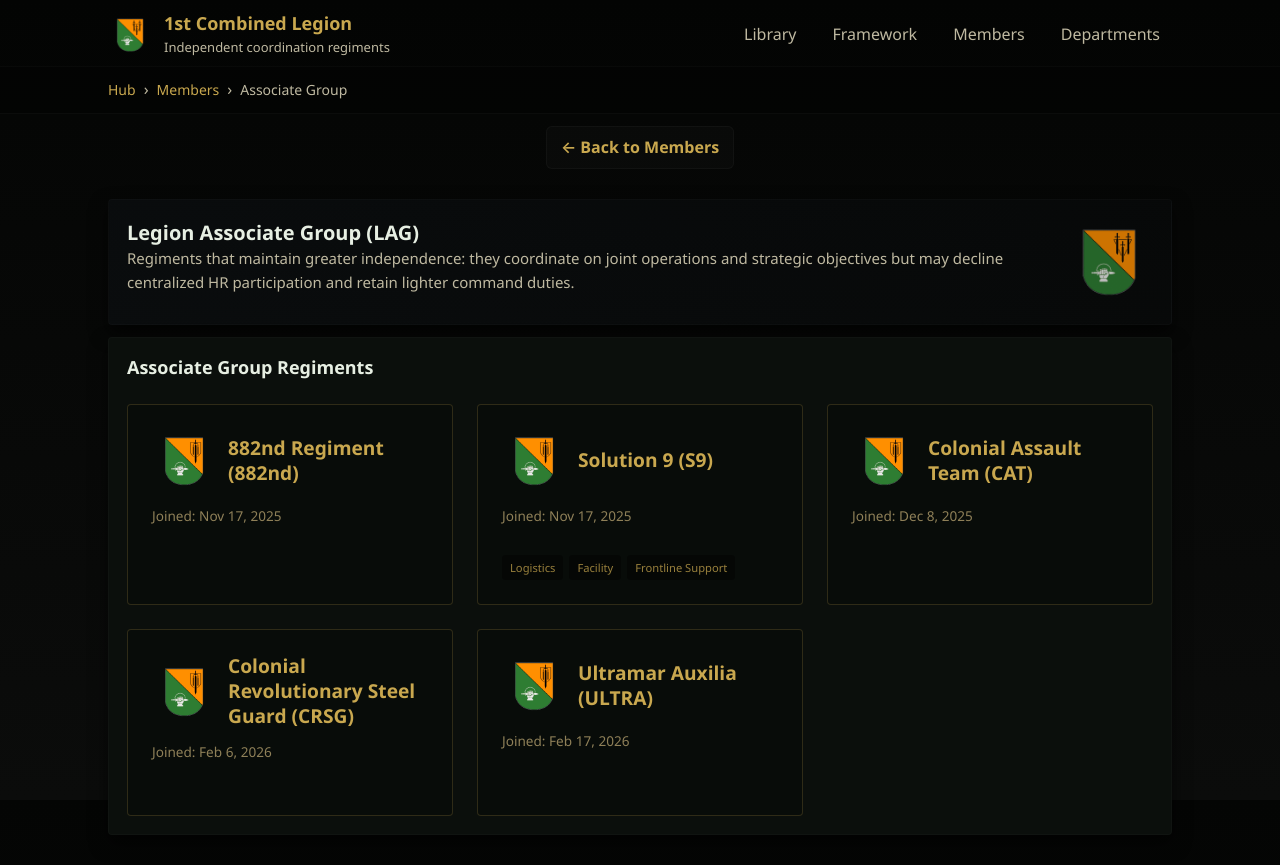
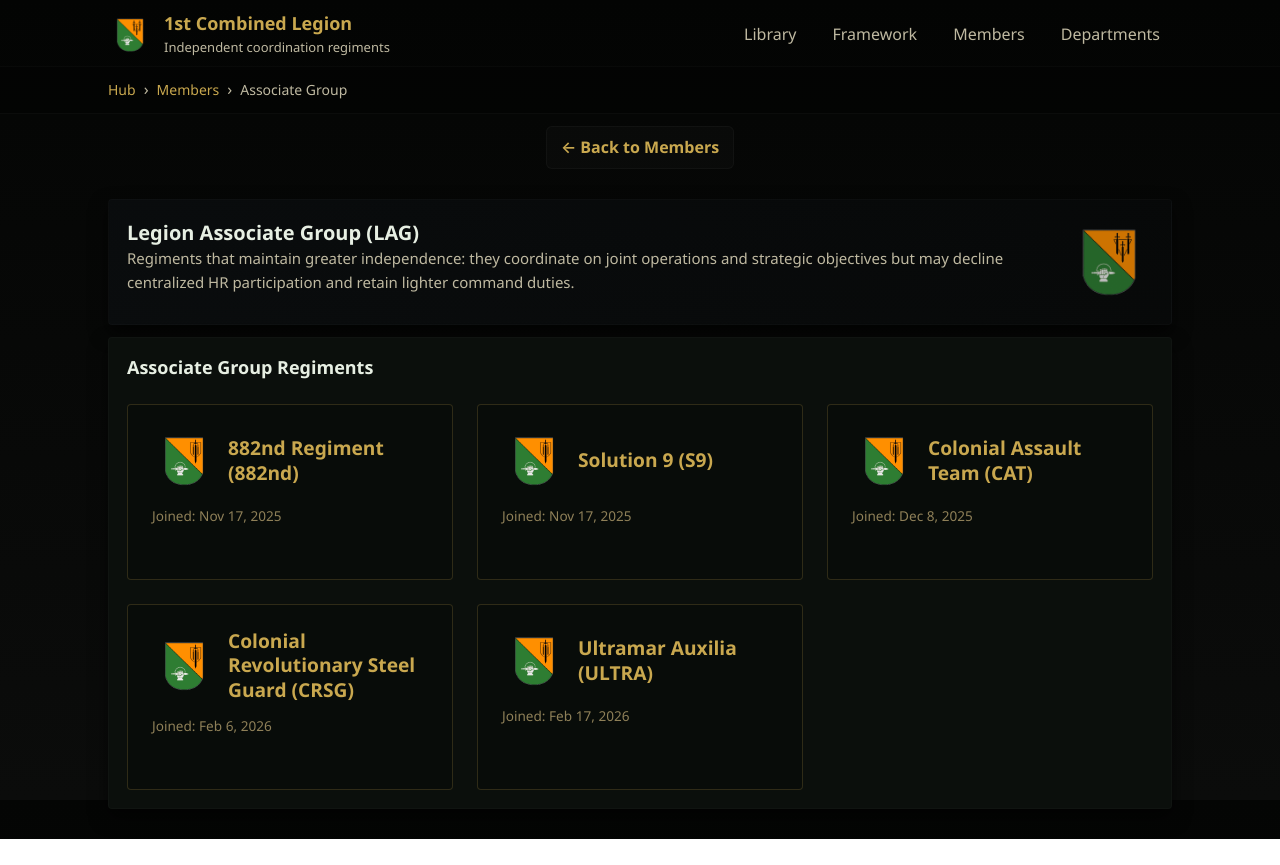
Before and after one commit to LD-eirish/1CLHome, a React (Vite) app: page /associate-group in a window 1280 px wide. After the commit the page ends 839 px from the top, so only its background shows below. Built offline with nearby package versions, Linux system fonts and the light colour scheme.

Commit message:
Update RegimentCard.tsx

```diff
--- a/src/presentation/components/RegimentCard.tsx
+++ b/src/presentation/components/RegimentCard.tsx
@@ -66,7 +66,7 @@ export function RegimentCard({ regiment, index, onClick, hideDetails = false }:
         {!hideDetails && <p className="regiment-desc">{truncatedDescription}</p>}
       </div>
       <div className="regiment-card-footer">
-        {regiment.tags && regiment.tags.length > 0 && regiment.tags[0] !== '' && (
+        {!hideDetails && regiment.tags && regiment.tags.length > 0 && regiment.tags[0] !== '' && (
           <div className="regiment-tags">
             {regiment.tags.filter((tag: string) => tag !== '').map((tag: string) => (
               <span key={tag} className="tag">{tag}</span>
```
